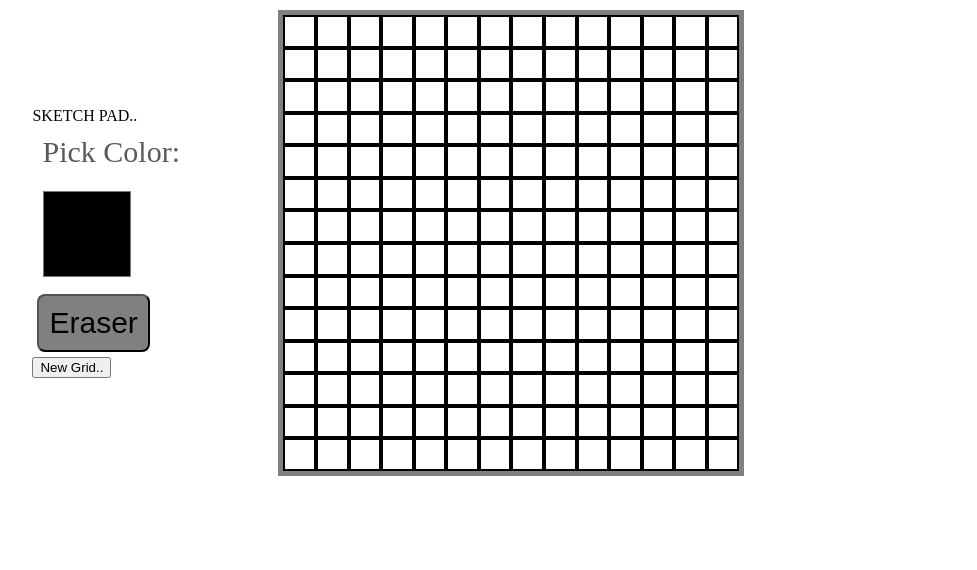
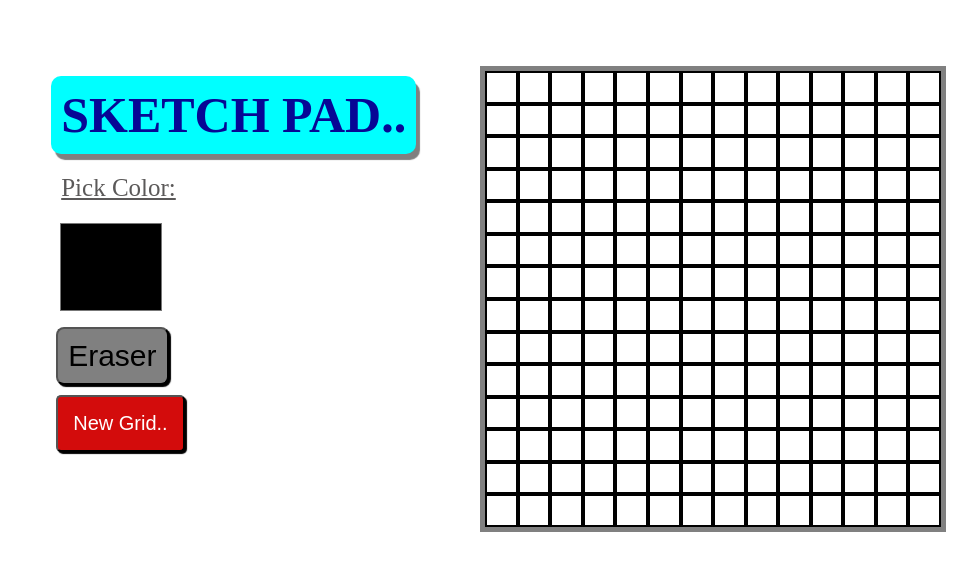
Before and after one commit to Manish-jadav/Sketch-Pad, a plain HTML site: page index.html in a window 1280 px wide. Shown: the whole page, without its empty margins (64-1041 px from the left). Drawn offline with nearby package versions, Linux system fonts and the light colour scheme.

Commit message:
css file

```diff
--- a/style.css
+++ b/style.css
@@ -1,3 +1,7 @@
+*{
+    margin: 0%;
+    padding: 0%;
+}
 body{
     padding-top: 2px;
     background-color:transparent;
@@ -8,9 +12,26 @@ body{
 .grid {
     display: flex;
     border: 5px solid gray;
+    margin-top: 5%;
+
 }
 .main{
-    margin:7%;
+    margin-left: 9%;
+    margin-right: 5%;
+
+
+}
+.Sketch_content{
+    font-size: 50px;
+    font-weight: 900;
+    color: rgb(7, 7, 149);
+    background-color: aqua;
+    border-radius: 10px;
+    padding: 10px;
+    box-shadow: 4px 6px 1px gray;
+}
+.Sketch_content:hover{
+    color :blue;
 }
 
 .row {
@@ -19,29 +40,43 @@ body{
     width: 25px;
 
 }
-.button{
-    background-color: red;
+.grid_button{
+    background-color: rgb(211, 12, 12);
     border-radius: 5px;
     color: white;
     font-size: 20px;
     align-items: center;
     padding: 15px;
     margin: 5px;
+    cursor: pointer;
+    box-shadow: 2px 2px 1px black;
+}
+.grid_button:hover{
+    background-color: rgb(255, 0, 0);
+
+
 }
 .Text{
     color: rgb(91, 89, 89);
-    font-size: 30px;
+    font-size: 25px;
     padding: 10px;
 
+}
+.pick_color_text{
+    padding-top: 10px;
+    text-decoration: underline;
 }
 #favcolor{
     background-color: white;
     height:100px;
-    width: 100px;
+    width: 110px;
     border: 2px solid white;
     overflow: hidden;
     margin: 5px;
-
+    cursor: pointer;
+}
+#favcolor:hover{
+    border: 4px solid gray;
 }
 .eraser{
     font-size: 30px;
@@ -49,4 +84,10 @@ body{
     margin:5px;
     padding: 10px;
     border-radius: 8px;
+    cursor: pointer;
+
+    box-shadow: 2px 2px 1px black;
 }
+.eraser:hover{
+    background-color: rgb(185, 177, 177);
+}
```
